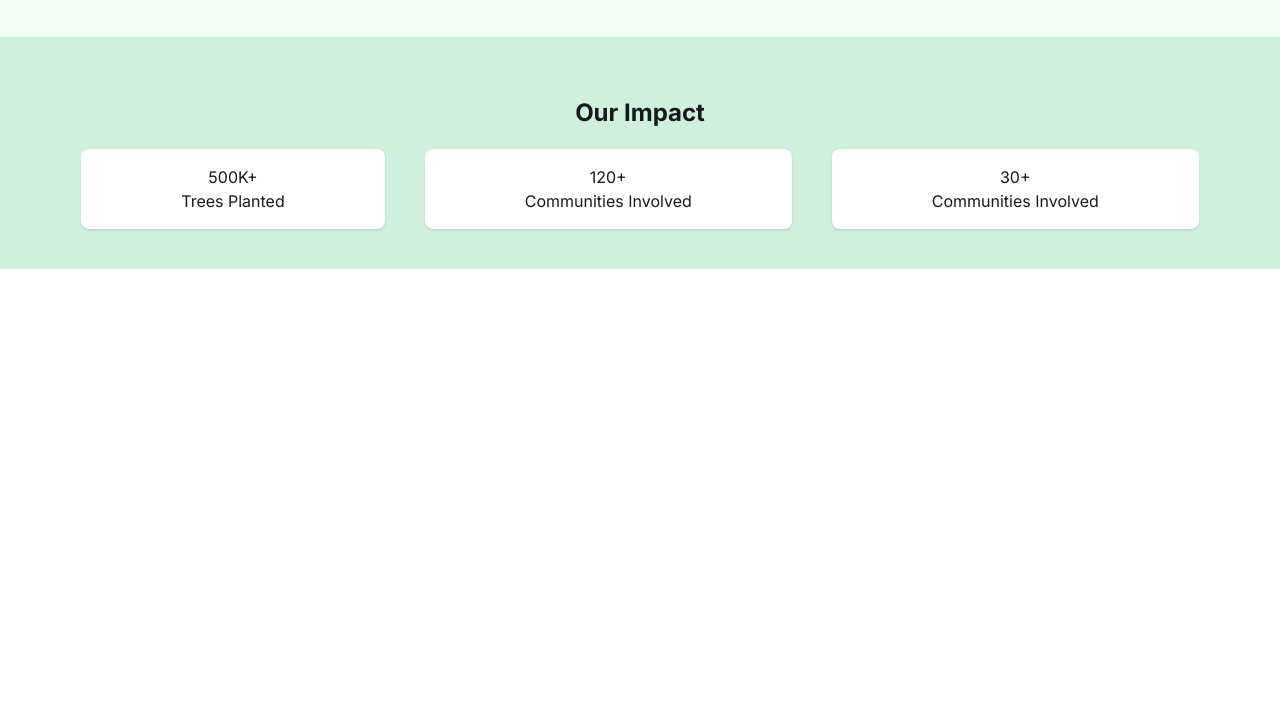
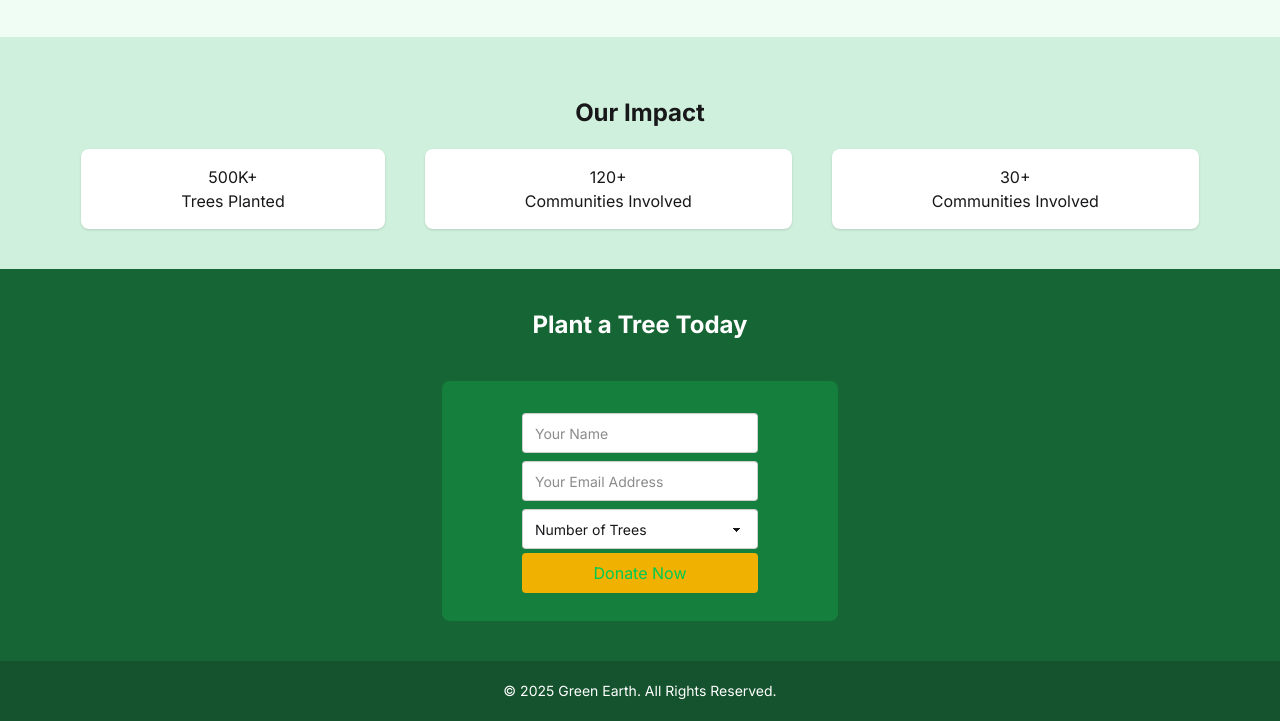
Before and after one commit to mehadhossen123/Green-Tea, a plain HTML site: page index.html in a window 1280 px wide. Shown: the part 797-1518 px from the top of the page. Before the commit the page ends 1066 px from the top, so only its background shows below. Drawn offline with nearby package versions, Linux system fonts and the light colour scheme.

Commit message:
add my footer file

```diff
--- a/index.html
+++ b/index.html
@@ -113,22 +113,64 @@ generations.</p>
     <section class="bg-[#cff0dc] mt-10 py-10">
       <h1 class="font-bold text-center mt-5 text-2xl">Our Impact</h1>
     <div class="flex justify-center gap-5 mt-5 lg:flex-row flex-col lg:gap-10 ">
-        <div class="bg-white shadow-sm py-4 px-[100px] text-center rounded-2xl lg:rounded-lg">
+        <div class="bg-white shadow-sm py-4 px-[100px] text-center rounded-2xl lg:rounded-lg  hover:scale-105 hover:cursor-pointer transition-transform duration-100">
         <h1>500K+</h1>
         <p>Trees Planted</p>
       </div>
-      <div class="bg-white shadow-sm py-4 px-[100px] text-center rounded-lg">
+      <div class="bg-white shadow-sm py-4 px-[100px] text-center rounded-lg hover:scale-105 hover:cursor-pointer transition-transform duration-100">
         <h1>120+</h1>
         <p>Communities Involved</p>
       </div>
-      <div class="bg-white shadow-sm py-4 px-[100px] text-center rounded-lg">
+      <div class="bg-white shadow-sm py-4 px-[100px] text-center rounded-lg hover:scale-105 hover:cursor-pointer transition-transform duration-100">
         <h1>30+</h1>
         <p>Communities Involved</p>
       </div>
     </div>
 
     </section>
+
+    <!-- Plant tree start form here  -->
+     <section class="bg-[#166534] py-10">
+      <h1 class="text-white font-bold text-2xl text-center">Plant a Tree Today</h1>
+      <div class="flex justify-center ">
+        <div class="bg-[#15803d] py-7 px-[80px] rounded-lg mt-10">
+        <fieldset class="fieldset">
+
+  <input type="text" class="input " placeholder="Your Name " />
+
+</fieldset>
+<fieldset class="fieldset">
+
+  <input type="text" class="input" placeholder="Your Email Address" />
+
+</fieldset>
+<fieldset class="fieldset">
+
+  <select class="select">
+    <option disabled selected>Number of Trees</option>
+    <option>1 trees $5</option>
+    <option>5 trees $50</option>
+    <option>10 trees $50</option>
+  </select>
+
+</fieldset>
+<button class="w-full bg-yellow-500 py-2 rounded-sm text-green-500">Donate Now</button>
+      </div>
+
+</div>
+
+
+<div>
+
+      </div>
+
+
+     </section>
 </main>
+<!-- footer part star form here  -->
+ <footer class="bg-[#14532d] py-5">
+  <h1 class="text-center text-white text-sm">© 2025 Green Earth. All Rights Reserved.</h1>
+ </footer>
 
 
     <script src="script/script.js"></script>
```
